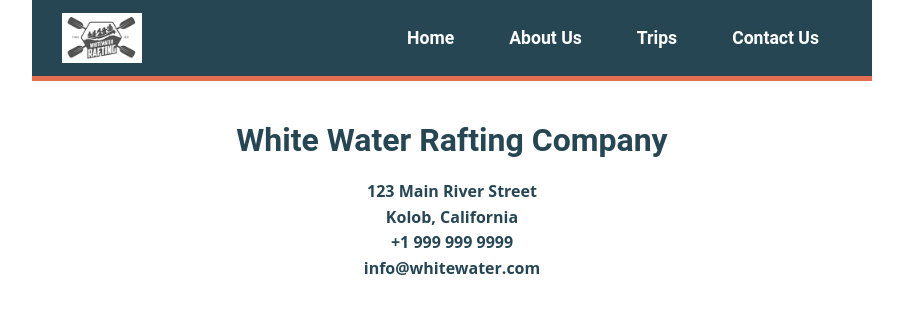
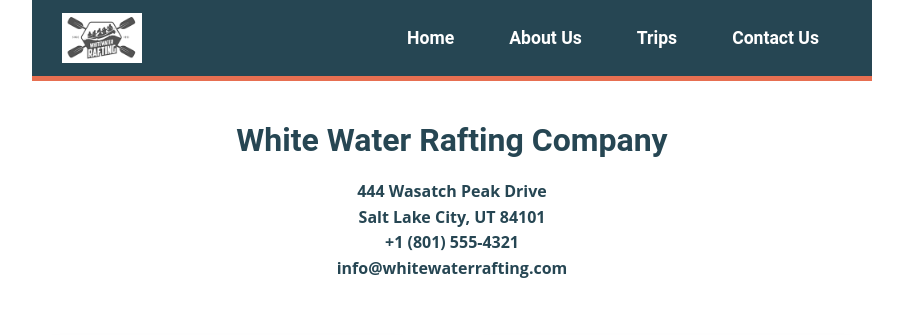
Before and after one commit to srjuniorr/wdd130, a plain HTML site: page wwr/contact.html in a window 1280 px wide. Shown: the top 335 px of the page, without its empty margins (188-1091 px from the left). Drawn offline with Linux system fonts and the light colour scheme.

```diff
--- a/wwr/contact.html
+++ b/wwr/contact.html
@@ -26,10 +26,10 @@
         <div class="company-header">
             <h1>White Water Rafting Company</h1>
             <address>
-                123 Main River Street<br>
-                Kolob, California<br>
-                +1 999 999 9999<br>
-                info@whitewater.com
+                444 Wasatch Peak Drive<br>
+                Salt Lake City, UT 84101<br>
+                +1 (801) 555-4321<br>
+                info@whitewaterrafting.com
             </address>
         </div>
 
```
